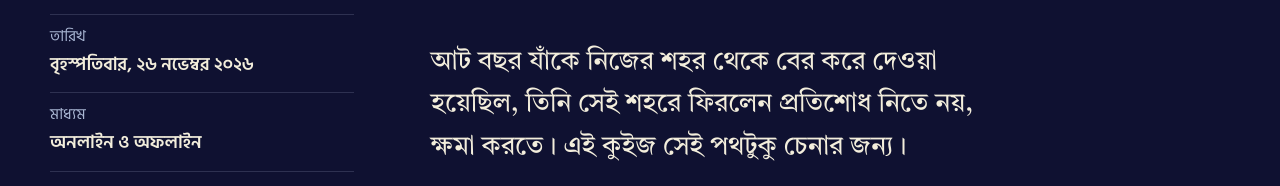
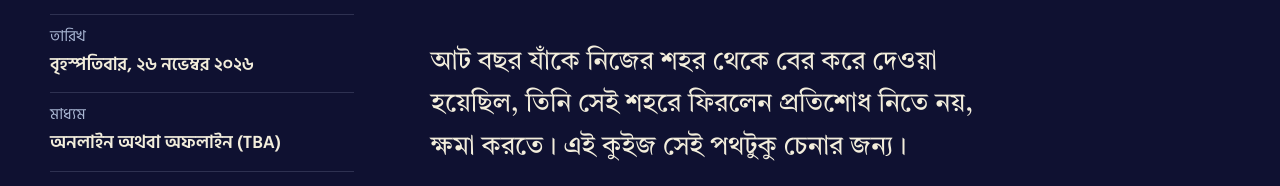
Before and after one commit to Q3Alpha/Fatih-Past2future, a plain HTML site: page index.html in a window 1280 px wide. Shown: the part 1380-1566 px from the top of the page. Drawn offline with Linux system fonts and the light colour scheme.

Commit message:
Update medium description for quiz event

```diff
--- a/index.html
+++ b/index.html
@@ -93,7 +93,7 @@
       <h2 id="quizTitle">মক্কা বিজয়</h2>
       <dl class="facts">
         <div><dt>তারিখ</dt><dd>বৃহস্পতিবার, ২৬ নভেম্বর ২০২৬</dd></div>
-        <div><dt>মাধ্যম</dt><dd>অনলাইন ও অফলাইন</dd></div>
+        <div><dt>মাধ্যম</dt><dd>অনলাইন অথবা অফলাইন (TBA)</dd></div>
         <div><dt>সময়</dt><dd>ইনশাআল্লাহ ফেসবুক পেজে জানানো হবে</dd></div>
         <div><dt>কারা পারবেন</dt><dd>শুধু রুয়েটের শিক্ষার্থীরা</dd></div>
         <div><dt>অংশগ্রহণ</dt><dd>এককভাবে</dd></div>
```
